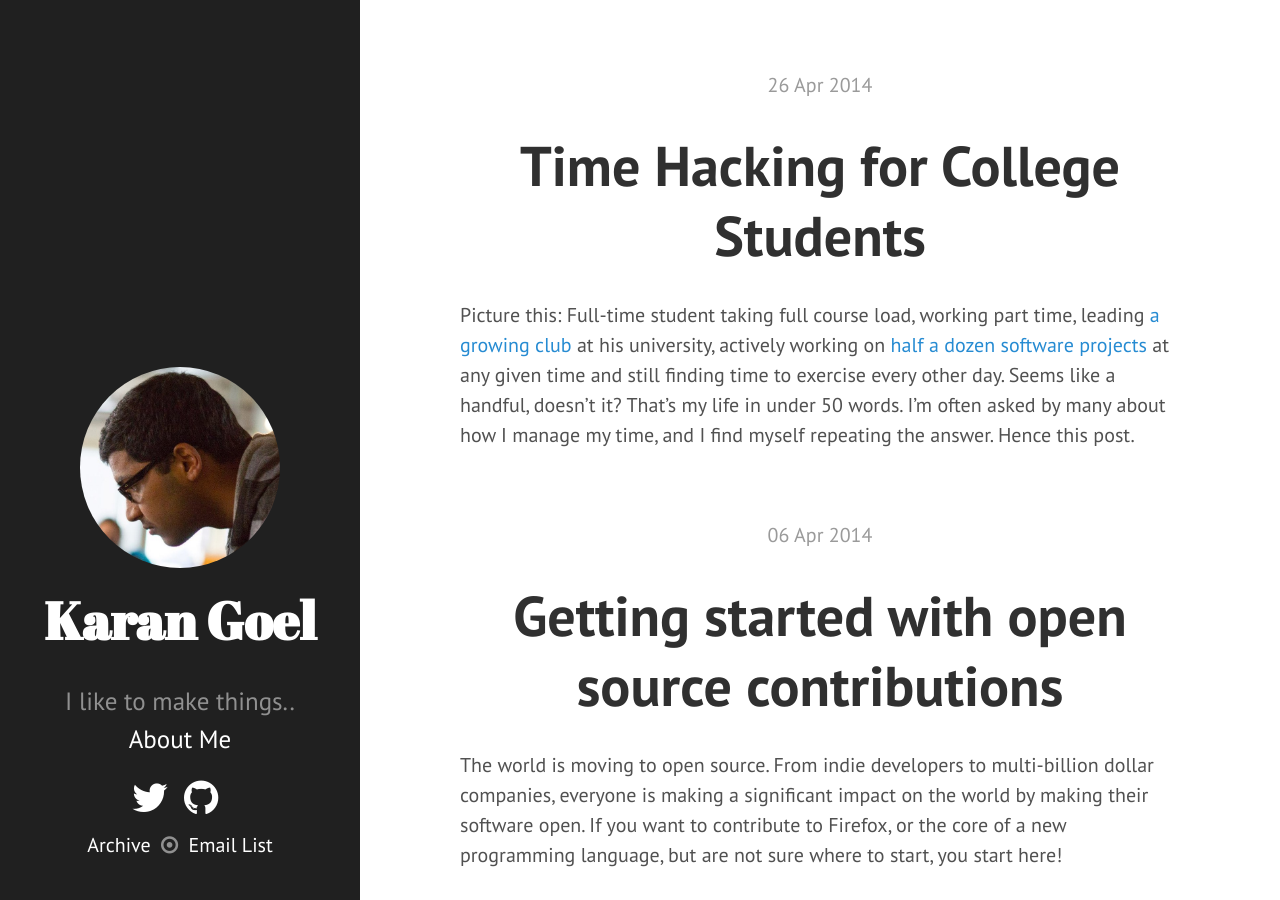
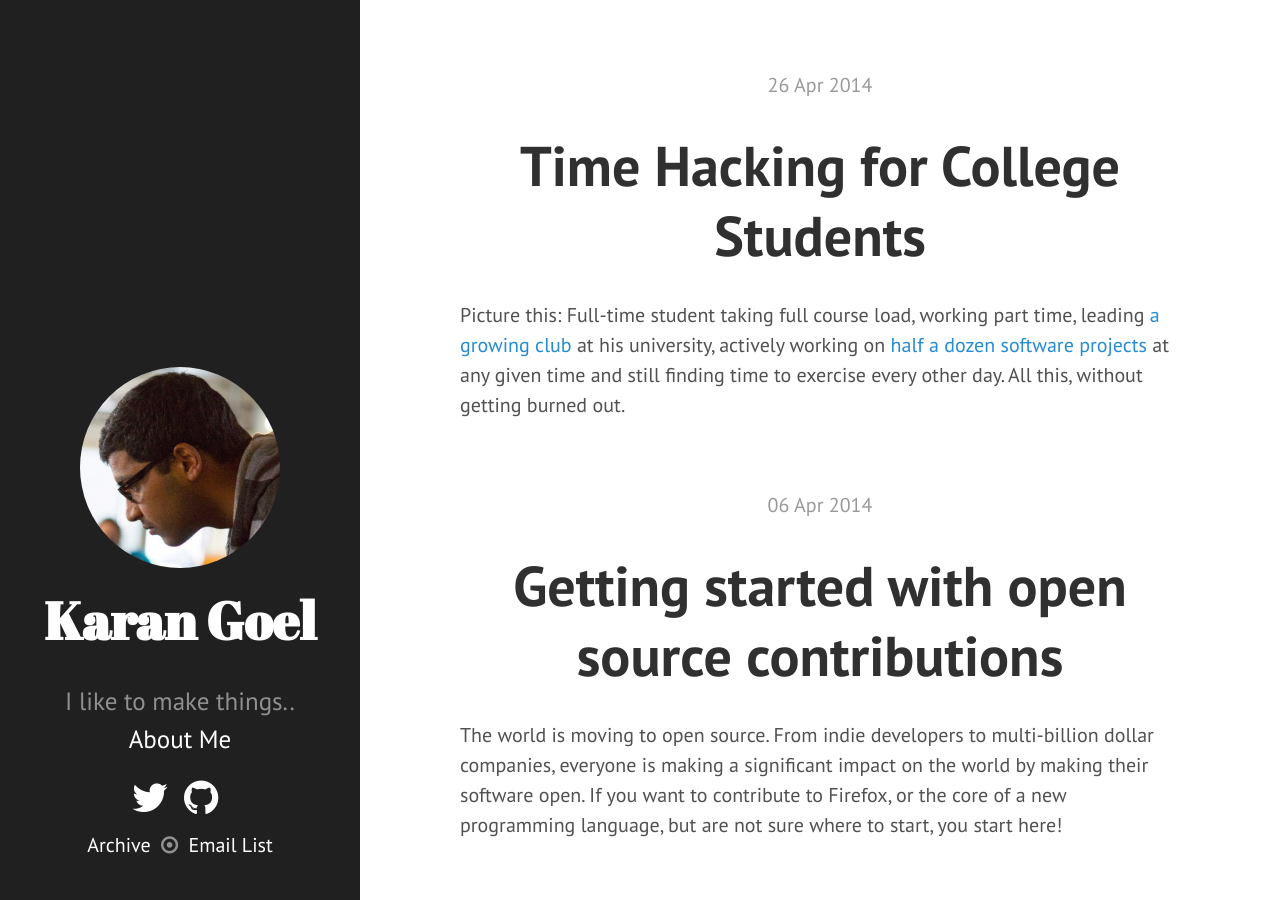
Before and after one commit to karan/oldblog, a Jekyll site: the page built from index.html, in a window 1280 px wide and 900 px high. Built offline with Jekyll 4.4.1, drawn with Linux system fonts in a browser that asks for light colours; nearby versions of some CDN libraries; Markdown is read by kramdown in place of the engine named in the settings; the list of posts is cut into pages by our own code; comment, search, counter and statistics services are not loaded; some of the changed lines change nothing that is shown.

Commit message:
improved draft

```diff
--- a/_posts/2014-04-26-time-management.markdown
+++ b/_posts/2014-04-26-time-management.markdown
@@ -5,21 +5,24 @@
 date:   2014-04-26 17:00:00
 ---
 
-Picture this: Full-time student taking full course load, working part time, leading [a growing club](https://www.facebook.com/groups/uwhackers/) at his university, actively working on [half a dozen software projects](https://github.com/karan) at any given time and still finding time to exercise every other day. Seems like a handful, doesn't it? That's my life in under 50 words. I'm often asked by many about how I manage my time, and I find myself repeating the answer. Hence this post.
+Picture this: Full-time student taking full course load, working part time, leading [a growing club](https://www.facebook.com/groups/uwhackers/) at his university, actively working on [half a dozen software projects](https://github.com/karan) at any given time and still finding time to exercise every other day. All this, without getting burned out.
 
-This won't be a long post (trying not be ironic here), but I'll try to get my message across. Some of the early points will be what I do regularly and works for me. Some later ones will be common strategies and techniques to use to manage your time well, which I sometimes follow and they occasionally work for me.
+Seems like impossible, doesn't it? That's my life in under 50 words. I'm often asked by many about how I manage my time, and I find myself repeating the answer. So, what’s my secret? Here’s how to be a highly productive student by hacking your time:
 
-![](https://farm4.staticflickr.com/3462/3967849907_67c1255977_b.jpg)
-
-If you find anything ambiguous or wrong, [get in touch](http://twitter.com/TheKaranGoel).
+*Note: This won't be a long post (trying not be ironic here), but I'll try to get my message across. There is no particular order for the tips here, but I've tried to make the order slightly meaningful. If you find anything ambiguous or wrong, [get in touch](http://twitter.com/TheKaranGoel).*
 
 ### Set the alarm for an hour early - even on weekends
 
-This is what I have recently started doing - I used to wake up at around 7 until a few months ago, but now I wake up at 6 in the morning. Yes, for college students, this is the "holy-shit-it's-too-early" time, but for me, it's the time when I am most productive. I have found that waking up early, washing up, and then working on personal projects gives me the most productive hour. The main point here however is to be consistent - sure if you pulled an all-nighter then you deserve to sleep, otherwise, keep your sleeping schedule consistent throughout the week (that includes weekends).
+![](https://farm1.staticflickr.com/34/102508862_50d9b10884_b_d.jpg)
+[photos/debsilver/102508862](https://www.flickr.com/photos/debsilver/102508862)
+
+This is what I have recently started doing - I used to wake up at around 7am until a few months ago, but now I wake up at 6 in the morning. Yes, for college students, this is the "holy-shit-it's-too-early" time, but for me, it's the time when I am most productive. I have found that waking up early, washing up, and then working on personal projects gives me the most productive hour of the day.
+
+The main point here however is to be consistent - sure if you pulled an all-nighter then you deserve to sleep, otherwise, keep your sleeping schedule consistent throughout the week (that includes weekends).
 
 I highly recommend that you try this for yourself and find your perfect time.
 
-### Don't feel guilty about lost time.
+### Don't feel guilty about lost time <img src="https://farm2.staticflickr.com/1209/1392710669_31e7e13889_q_d.jpg" align="right">
 
 Seriously. Don't. You were partying till 3am last Friday and had a bad hangover the next day. It's done. Forget about it. Focus on today. That's what matters now.
 
@@ -27,17 +30,26 @@
 
 Until end of my freshman year, I just used to do whatever I wanted to. I did not really have a direction - I knew what I wanted, but didn't know how. Then I set micro-goals for myself:
 
-- I'll write at least 1 Python script a day
-- I'll talk to at least 1 new student every day
-- I'll run at least 1 mile every other day
+- I'll write at least 1 Python script a day for a month
+- I'll talk to at least 1 new student every day in my lecture in the first two weeks
+- I'll run at least 1 mile every other day for three months
 
-These small goals became my pathways. And trust me, these small goals have turned into huge life events. My coding skills have improved significantly, I'm able to learn new things really fast, I'm a much better listener and conversationist (still improving, though), and I recently ran a 5k. I'll say it again, being consistent with your goals rewards you greatly.
+These small goals became my pathways. And trust me, these small goals have turned into huge life events. My coding skills have improved significantly, I'm able to learn new things really fast, I'm a much better listener and conversationist (still improving, though), and I recently ran a 5k.
+
+The trick here is two-part:
+
+1. Set **specific, achievable goals**: don't set goals that you know cannot achieve. Be realistic, you know what you are capable of.
+2. **Stick to the goals**: This becomes important once you are so close to your goal. "I have 27 days of commits. If I stop today, I'll have to start from 0."
+
+I'll say it again, being consistent with your goals rewards you greatly.
 
 ### Exercising will help significantly
 
 ![](https://farm5.staticflickr.com/4082/4782840214_a6e524d4eb_b.jpg)
 
-I've been thinking of finding time to exercise since freshman year but just kept on avoiding it. Sometimes I was so busy that I used to spend almost 12 hours each day sitting in labs and working on homework. But now I forced myself to run every other day - no matter how, but I forced myself to take time out. What I have found is that physical activity can greatly improve your productivity by giving you a break from the usual. Go spend an hour at your gym at your school, you'll see what all there is, and maybe, like me, you'll run into an old friend you haven't seen for months.
+I've been thinking of finding time to exercise since freshman year but just kept on avoiding it. Sometimes I was so busy that I used to spend almost 12 hours each day sitting in labs and working on homework. But now I forced myself to run every other day - no matter how, but I forced myself to take time out.
+
+What I have found is that physical activity can greatly improve your productivity by giving you a break from the usual. Go spend an hour at your gym at your school, you'll see what all there is, and maybe, like me, you'll run into an old friend you haven't seen for months.
 
 ### Automate everything
 
@@ -49,40 +61,54 @@
 
 **Step 4:** Profit
 
+There are tasks you do regularly that take a lot of time. Stop wasting time there. Automate those things (or outsource them if you can). Read [The 4-Hour Workweek](http://fourhourworkweek.com/).
+
 ### Maintain a to-do list
 
-I use [Wunderlist](https://www.wunderlist.com/en/) - and love it. Whenever I get something to do, I instantly add it to my list. I also maintain categories for easy management and classification of my todos. (Read next point)
+I use [Wunderlist](https://www.wunderlist.com/en/) - and love it. Whenever I get something to do, I instantly add it to my list. I also maintain categories for easy management and classification of my todos: eg, by course name, by priority etc. (Read next point)
 
-### If something will take less than 2 minutes, do it now
+### If a task will take less than 2 minutes, do it now
 
-The only exception to the previous rule is this - if I get something to do that will take me a minute or two, I complete it at the same moment. This keeps me from flooding my to-do list with micro-tasks, and don't give me a false sense of being busy (which humans inherently love.
+The only exception to the previous rule is this - if I get something to do that will take me a minute or two, I complete it at the same moment. This keeps me from flooding my to-do list with micro-tasks, and doesn't give me a false sense of being busy (which humans inherently love).
 
 ### Prioritize (!)
 
-One of the most crucial parts about having a to-do list is to know how to prioritize your tasks. Like most things in life, sadly there's no one-size-fits-all for your tasks. Know what you have to do now, or today, or this week, and what happens if you miss the deadline. Learn to think in a pro-cons way and to weight each side. Learn to take decisions for your life.
+![](https://farm6.staticflickr.com/5495/10448525833_8e970219da_z_d.jpg)
+
+One of the most crucial parts about having a to-do list is to know how to prioritize your tasks. Like most things in life, sadly there's no one-size-fits-all for your tasks. Know what you have to do now, or today, or this week, and what happens if you miss the deadline. Learn to think in a pro-cons way and to weigh each side. Learn to take decisions for your life.
 
 ### Maintain a calendar
-
-![](https://farm4.staticflickr.com/3758/9011116378_32e56983e3_b.jpg)
 
 Kind of similar to maintaining a to-do list - any event, meeting, appointment, class goes into my calendar. I set appropriate notifications and reminders and make sure to see the calendar every morning to prepare myself for the day.
 
 ### Inbox zero
 
+![](https://farm4.staticflickr.com/3758/9011116378_32e56983e3_b.jpg)
+
 A few months ago, [I started doing this](http://klinger.io/post/71640845938/dont-drown-in-email-how-to-use-gmail-more) - highly recommended. At any given point, I have a total of 0 emails in my inbox. Whenever I can any new mail, I process it by either replying, or delegating, or archiving, or deleting.
 
 ### Don't hang out with people who don’t respect your time
 
+![](https://farm4.staticflickr.com/3717/8785443736_7bea754490_b.jpg)
+
 Ditch people who:
 
-1. Force you to "have fun" when you don't want to
-2. Don't value your work
+1. Force you to "have fun" when you really don't want to
+2. Don't value or respect your work
 3. Are always sad or otherwise negative
 
 ### Keep learning new skills
 
-Now that you have a lot of free time, please don't spend it on playing video games or watching TV. Keep learning. Learn new things. Make sure you don't get rusty.
+Now that you have a lot of free time, please don't spend it all on playing video games or watching TV. Keep learning. Learn new things. Make sure you don't get rusty.
 
 ### Have fun
 
-Life isn't just about finding ways to be more productive, or optimization of daily tasks. It's ok to take a break. Go for a walk once in a while. Go to a rave every couple months to vent out. Know when you are burned out and need to get away from everything and then actually do it.
+Life isn't just about finding ways to be more productive, or optimization of daily tasks. It's ok to take a break. Go for a walk once in a while. Go to a rave every couple months to vent out. Know when you are burned out and need to get away from everything and then actually do it. Your body and your mind will thank you.
+
+## Conclusion
+
+The number one reason why I am able to do so much and still have some free time for myself is because I do what I love. It's not something that some teacher or parent wants me to do.
+
+My friends are the best people on the planet - I talk to them about my studies, work and projects and often collect feedback. They talk about theirs as well. Most of us work almost all the time, and it's fun.
+
+To reiterate, the tacticts above may not work for you, they are just references. You need to find what's perfect for you, test, tweak and improve from there.
```
Also changed, not shown: 3 other files.
